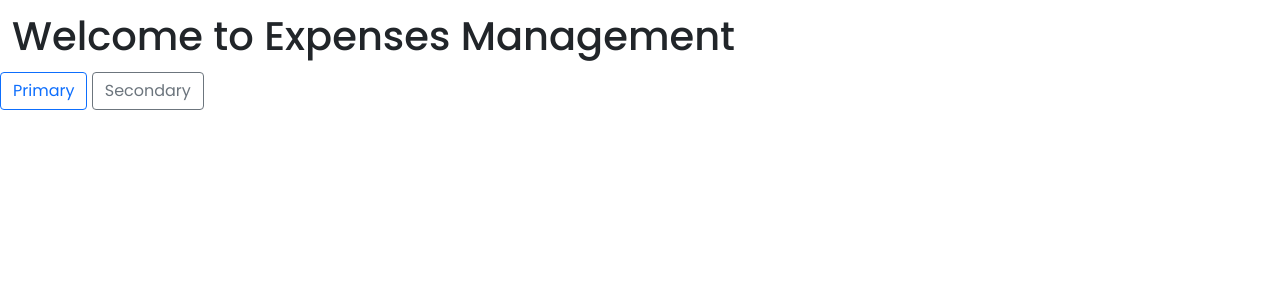
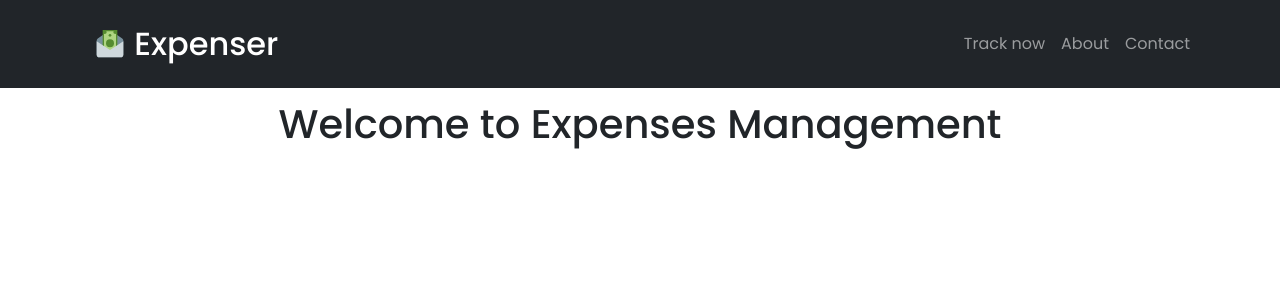
Before and after one commit to ChaitanyaVSH/expenser, a React (Create React App) app: page / in a window 1280 px wide. Shown: the top 300 px of the page. Built offline with nearby package versions, Linux system fonts and the light colour scheme.

Commit message:
Implemented NavBar component
This commit:
1. Adds NavBar component
2. Adds UI Icons

```diff
--- a/package.json
+++ b/package.json
@@ -10,6 +10,7 @@
     "react": "^17.0.2",
     "react-bootstrap": "^2.0.0-beta.6",
     "react-dom": "^17.0.2",
+    "react-icons": "^4.2.0",
     "react-redux": "^7.2.5",
     "react-scripts": "4.0.3",
     "redux": "^4.1.1",
--- a/src/components/App/App.js
+++ b/src/components/App/App.js
@@ -1,5 +1,10 @@
 import React from 'react';
-import Button from 'react-bootstrap/Button'
+import styles from "./App.module.css";
+
+// UI Components
+import NavBar from '../Navbar/NavBar';
+
+// Redux
 import { useSelector, useDispatch } from "react-redux";
 import { makeExpense } from '../../redux/actions/expense/actions';
 
@@ -17,10 +22,9 @@ const App = () => {
   }
 
   return (
-      <div>
+      <div className={styles.container}>
+        <NavBar/>
         <h1>Welcome to Expenses Management</h1>
-        <Button variant="outline-primary">Primary</Button>{' '}
-        <Button variant="outline-secondary">Secondary</Button>{' '}
       </div>
   )
 }
--- /dev/null
+++ b/src/components/App/App.module.css
@@ -0,0 +1,3 @@
+.container {
+    text-align: center;
+}
--- /dev/null
+++ b/src/components/Navbar/NavBar.jsx
@@ -0,0 +1,43 @@
+import React from 'react';
+
+// UI Icons from "react-icons"
+import {FcMoneyTransfer} from "react-icons/fc"
+
+// UI Components
+import Container from "react-bootstrap/Container";
+import Navbar from "react-bootstrap/Navbar";
+import Nav from 'react-bootstrap/Nav';
+
+
+const NavBar = () => {
+    return (
+        <Navbar collapseOnSelect expand="lg" bg="dark" variant="dark">
+            <Container>
+                {/* Logo */}
+                <Navbar.Brand>
+                    <h2><FcMoneyTransfer/>{" "}Expenser</h2>
+                </Navbar.Brand>
+
+                {/* Responsive toggler */}
+                <Navbar.Toggle aria-controls="responsive-navbar-nav"/>
+
+                {/* Responsive element to get toggled */}
+                <Navbar.Collapse id="responsive-navbar-nav">
+                    <Nav className="ms-auto">
+                        <Nav.Link>
+                            Track now
+                        </Nav.Link>
+                        <Nav.Link>
+                            About
+                        </Nav.Link>
+                        <Nav.Link>
+                            Contact
+                        </Nav.Link>
+                    </Nav>
+                </Navbar.Collapse>
+            </Container>
+        </Navbar>
+    )
+}
+
+export default NavBar;
```
Also changed, not shown: src/components/App/App.css (deleted), 1 other file (tests, documents, lock files or other folders).
